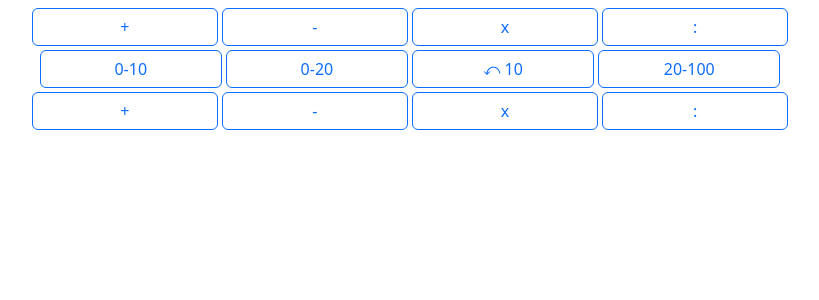
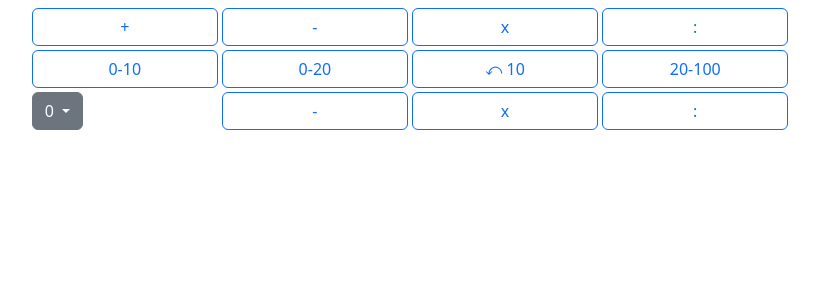
Before and after one commit to MarekMancik/matika, a Django app: page / in a window 1280 px wide. Shown: the part 56-356 px from the top of the page, without its empty margins (230-1049 px from the left). Run offline with Django 4.2, Linux system fonts and the light colour scheme.

Commit message:
add choose button, update button id

```diff
--- a/templates/index.html
+++ b/templates/index.html
@@ -79,24 +79,24 @@
     </div>
   </main>
 
-  <main class="container mt-1">
+  <main class="mt-1">
 
       <div class="container text-center">
         <div class="btn-group col-2 mx-auto" role="group" aria-label="Basic checkbox toggle button group">
-          <input type="checkbox" class="btn-check" id="btncheck1" autocomplete="off">
-          <label class="btn btn-outline-primary" for="btncheck1">0-10</label>
+          <input type="checkbox" class="btn-check" id="btncheck5" autocomplete="off">
+          <label class="btn btn-outline-primary" for="btncheck5">0-10</label>
         </div>
         <div class="btn-group col-2 mx-auto" role="group" aria-label="Basic checkbox toggle button group">
-          <input type="checkbox" class="btn-check" id="btncheck2" autocomplete="off">
-          <label class="btn btn-outline-primary" for="btncheck2">0-20</label>
+          <input type="checkbox" class="btn-check" id="btncheck6" autocomplete="off">
+          <label class="btn btn-outline-primary" for="btncheck6">0-20</label>
         </div>
         <div class="btn-group col-2 mx-auto" role="group" aria-label="Basic checkbox toggle button group">
-          <input type="checkbox" class="btn-check" id="btncheck3" autocomplete="off">
-          <label class="btn btn-outline-primary" for="btncheck3">&#10554 10</label>
+          <input type="checkbox" class="btn-check" id="btncheck7" autocomplete="off">
+          <label class="btn btn-outline-primary" for="btncheck7">&#10554 10</label>
         </div>
         <div class="btn-group col-2 mx-auto" role="group" aria-label="Basic checkbox toggle button group">
-          <input type="checkbox" class="btn-check" id="btncheck4" autocomplete="off">
-          <label class="btn btn-outline-primary" for="btncheck4">20-100</label>
+          <input type="checkbox" class="btn-check" id="btncheck8" autocomplete="off">
+          <label class="btn btn-outline-primary" for="btncheck8">20-100</label>
         </div>
         </div>
 
@@ -108,8 +108,23 @@
       <div class="row">
       <div class="container text-center">
         <div class="btn-group col-2 mx-auto" role="group" aria-label="Basic checkbox toggle button group">
-          <input type="checkbox" class="btn-check" id="btncheck1" autocomplete="off">
-          <label class="btn btn-outline-primary" for="btncheck1">+</label>
+          <div class="dropdown ">
+            <button class="btn btn-secondary dropdown-toggle" type="button" data-bs-toggle="dropdown" aria-expanded="false">
+              0
+            </button>
+            <ul class="dropdown-menu">
+              <li><a class="dropdown-item" href="#">1</a></li>
+              <li><a class="dropdown-item" href="#">2</a></li>
+              <li><a class="dropdown-item" href="#">3</a></li>
+              <li><a class="dropdown-item" href="#">4</a></li>
+              <li><a class="dropdown-item" href="#">5</a></li>
+              <li><a class="dropdown-item" href="#">6</a></li>
+              <li><a class="dropdown-item" href="#">7</a></li>
+              <li><a class="dropdown-item" href="#">8</a></li>
+              <li><a class="dropdown-item" href="#">9</a></li>
+              <li><a class="dropdown-item" href="#">10</a></li>
+            </ul>
+          </div>
         </div>
         <div class="btn-group col-2 mx-auto" role="group" aria-label="Basic checkbox toggle button group">
           <input type="checkbox" class="btn-check" id="btncheck2" autocomplete="off">
```
